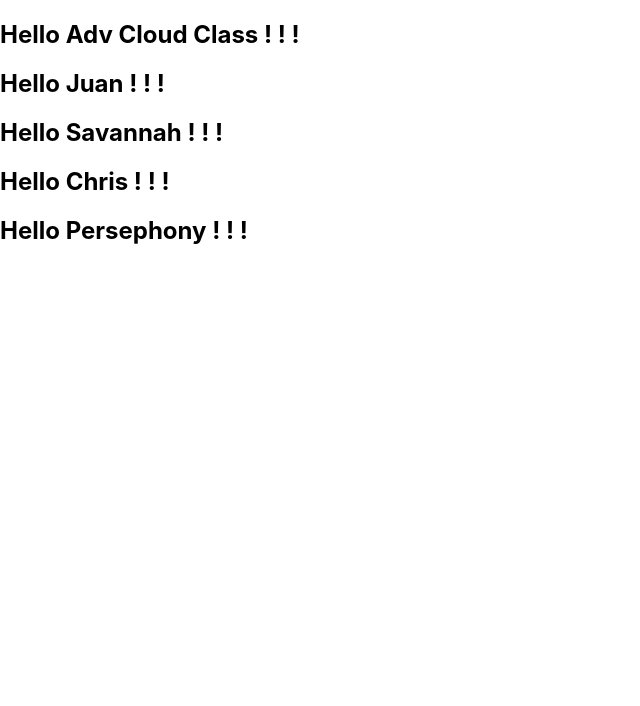
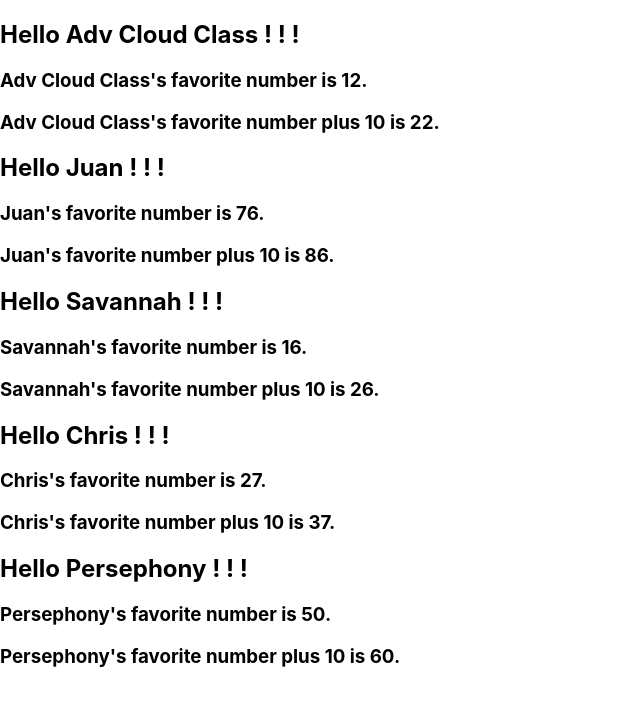
Before and after one commit to maggiemadison/react-app-lab4, a React (Create React App) app: page / in a window 1280 px wide. Shown: the top 706 px of the page, without its empty margins (0-640 px from the left). Built offline with nearby package versions, Linux system fonts and the light colour scheme.

Commit message:
adding more props to component

```diff
--- a/src/App.js
+++ b/src/App.js
@@ -4,11 +4,11 @@ import { Greeting } from './Greeting';
 const App = () => {
   return (
     <>
-      <Greeting name="Adv Cloud Class"/>
-      <Greeting name="Juan"/>
-      <Greeting name="Savannah"/>
-      <Greeting name="Chris"/>
-      <Greeting name="Persephony"/>
+      <Greeting name="Adv Cloud Class" favoriteNumber={12}/>
+      <Greeting name="Juan" favoriteNumber={76}/>
+      <Greeting name="Savannah" favoriteNumber={16}/>
+      <Greeting name="Chris"favoriteNumber={27}/>
+      <Greeting name="Persephony" favoriteNumber={50}/>
     </>
   );
 }
--- a/src/Greeting.js
+++ b/src/Greeting.js
@@ -6,9 +6,10 @@ export const Greeting = (props) =>
 
     return (
         <>
+            <h2>Hello {props.name} ! ! ! </h2>
+            <h3>{props.name}'s favorite number is {props.favoriteNumber}.</h3>
+            <h3>{props.name}'s favorite number plus 10 is {props.favoriteNumber +10}.</h3>
 
-
-            <h2>Hello {props.name} ! ! ! </h2>
         </>
 
     );
```
